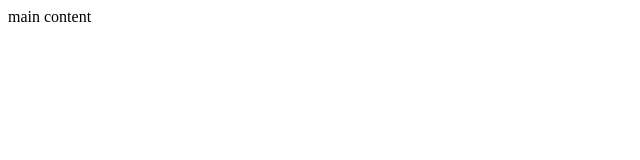
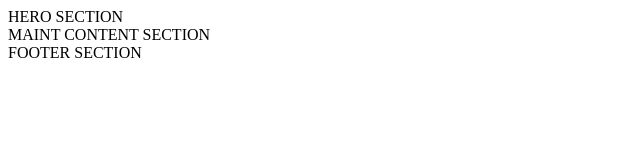
Before and after one commit to TadasJS/coming-soon, a website: page index.html in a window 1280 px wide. Shown: the whole page, without its empty margins (0-640 px from the left). Drawn offline with Linux system fonts and the light colour scheme.

Commit message:
html structure

```diff
--- a/index.html
+++ b/index.html
@@ -7,7 +7,15 @@
 </head>
 <body>
     <main>
-        main content
+      <section>
+        HERO SECTION
+      </section>
+      <section>
+        MAINT CONTENT SECTION
+      </section>
     </main>
+    <footer>
+        FOOTER SECTION
+    </footer>
 </body>
 </html>
```
